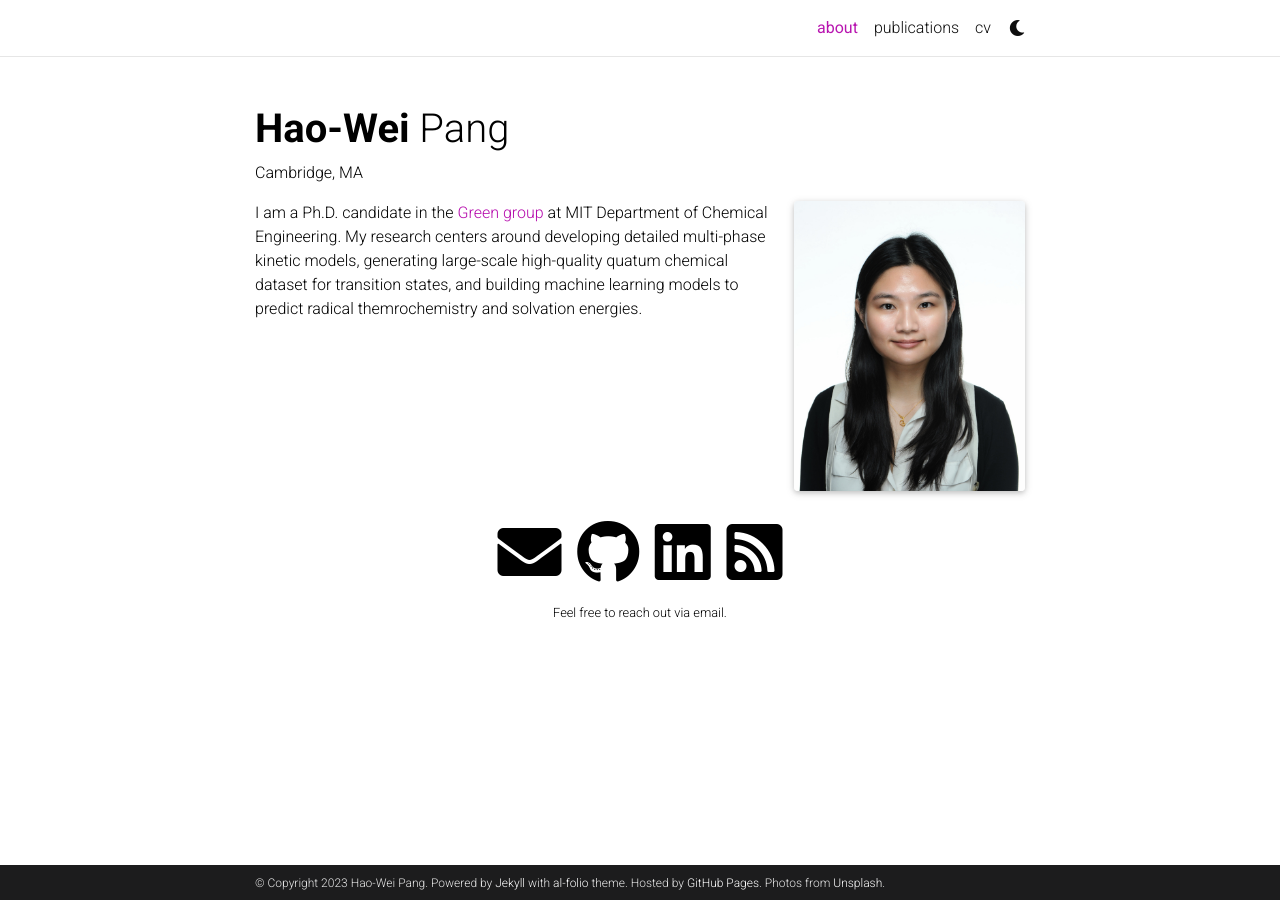
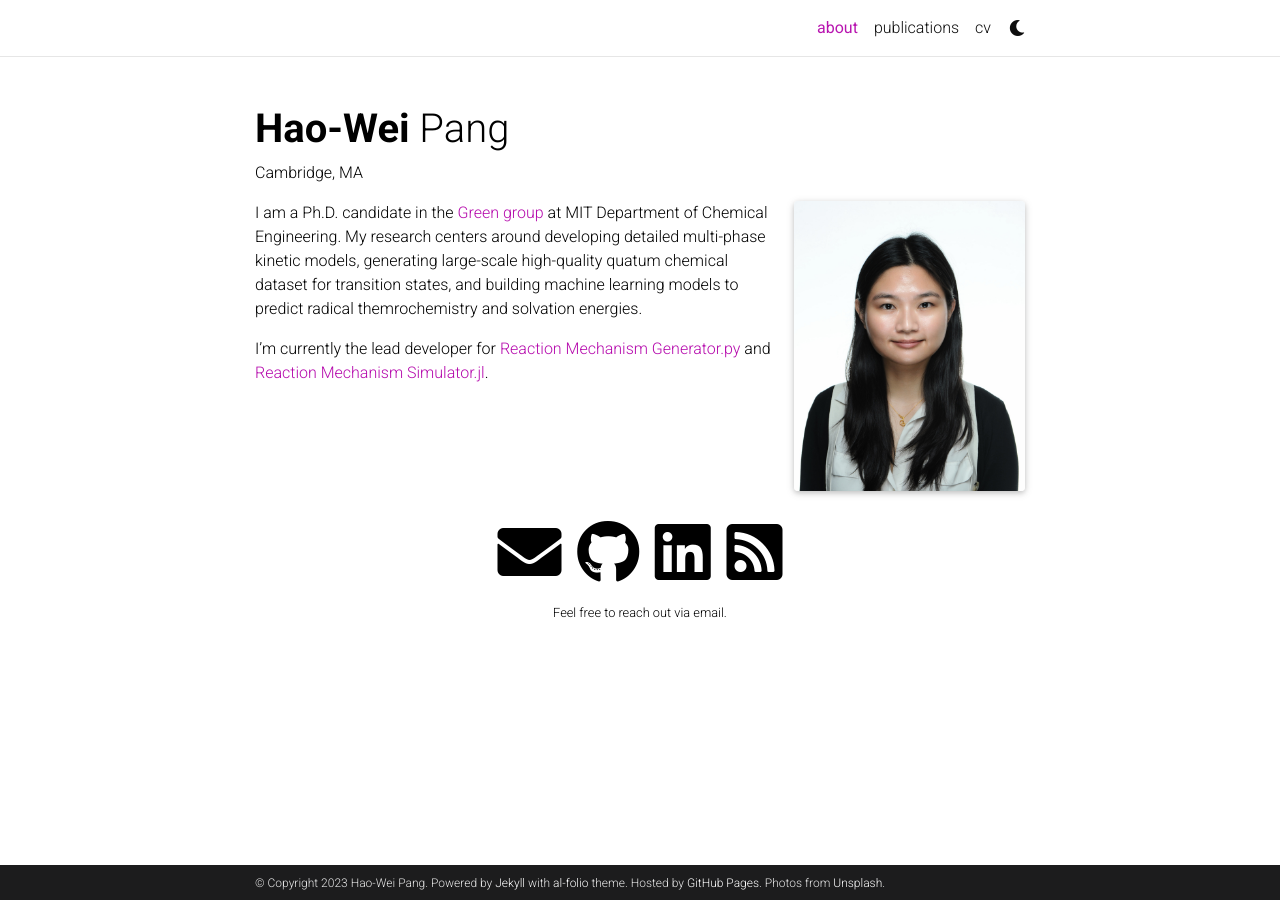
Before and after one commit to hwpang/hwpang.github.io, a Jekyll site: the page built from _pages/about.md, in a window 1280 px wide. Built offline with Jekyll 4.4.1, drawn with Linux system fonts in a browser that asks for light colours; full-size pictures stand in for the smaller copies a plugin makes; comment, search, counter and statistics services are not loaded; a style sheet for code colours, icons or effects is not loaded.

Commit message:
update about

```diff
--- a/_pages/about.md
+++ b/_pages/about.md
@@ -17,3 +17,5 @@ social: true  # includes social icons at the bottom of the page
 ---
 
 I am a Ph.D. candidate in the [Green group](https://greengroup.mit.edu/) at MIT Department of Chemical Engineering. My research centers around developing detailed multi-phase kinetic models, generating large-scale high-quality quatum chemical dataset for transition states, and building machine learning models to predict radical themrochemistry and solvation energies.
+
+I'm currently the lead developer for [Reaction Mechanism Generator.py](https://github.com/ReactionMechanismGenerator/RMG-Py) and [Reaction Mechanism Simulator.jl](https://github.com/ReactionMechanismGenerator/ReactionMechanismSimulator.jl).
```
